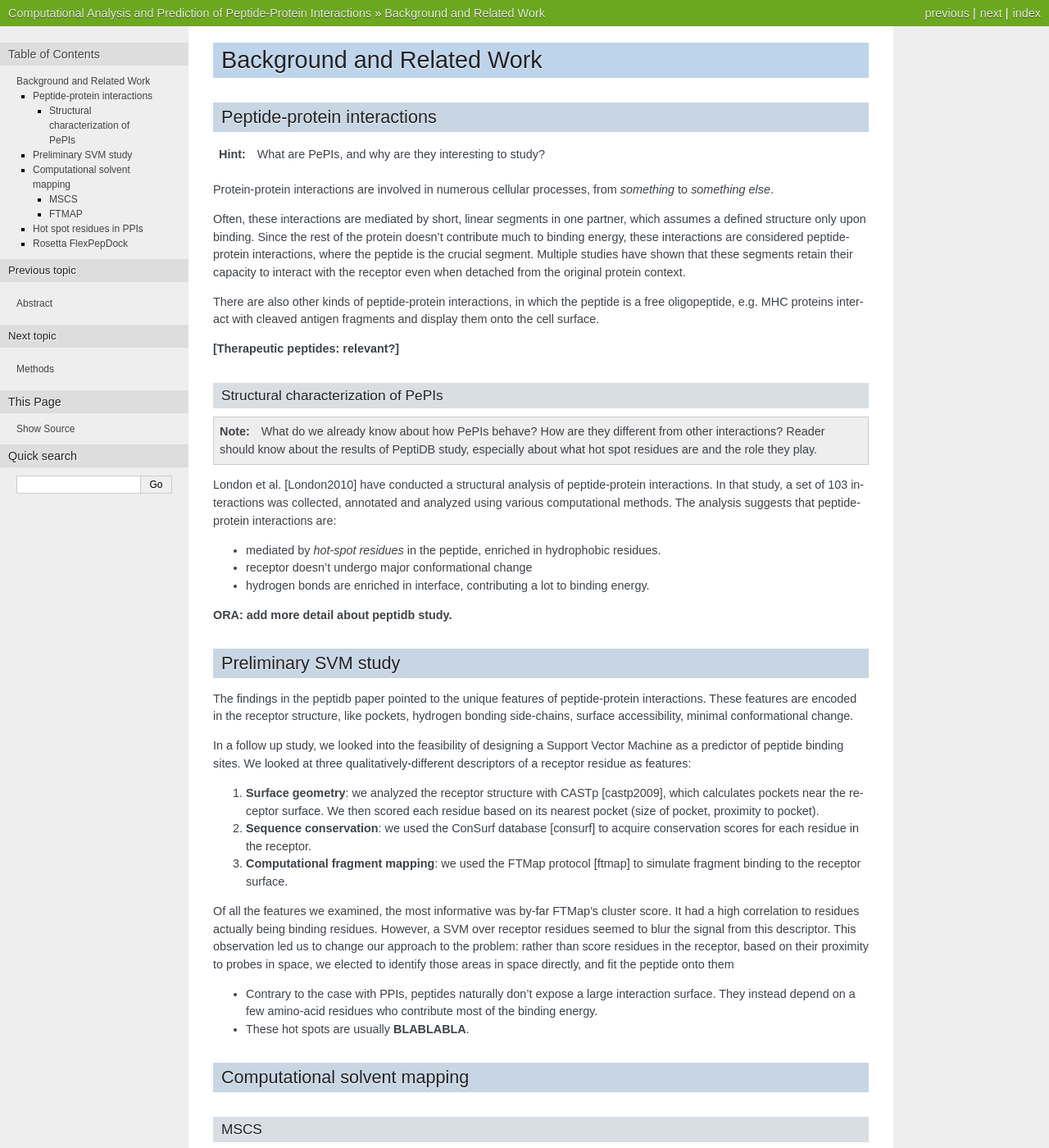
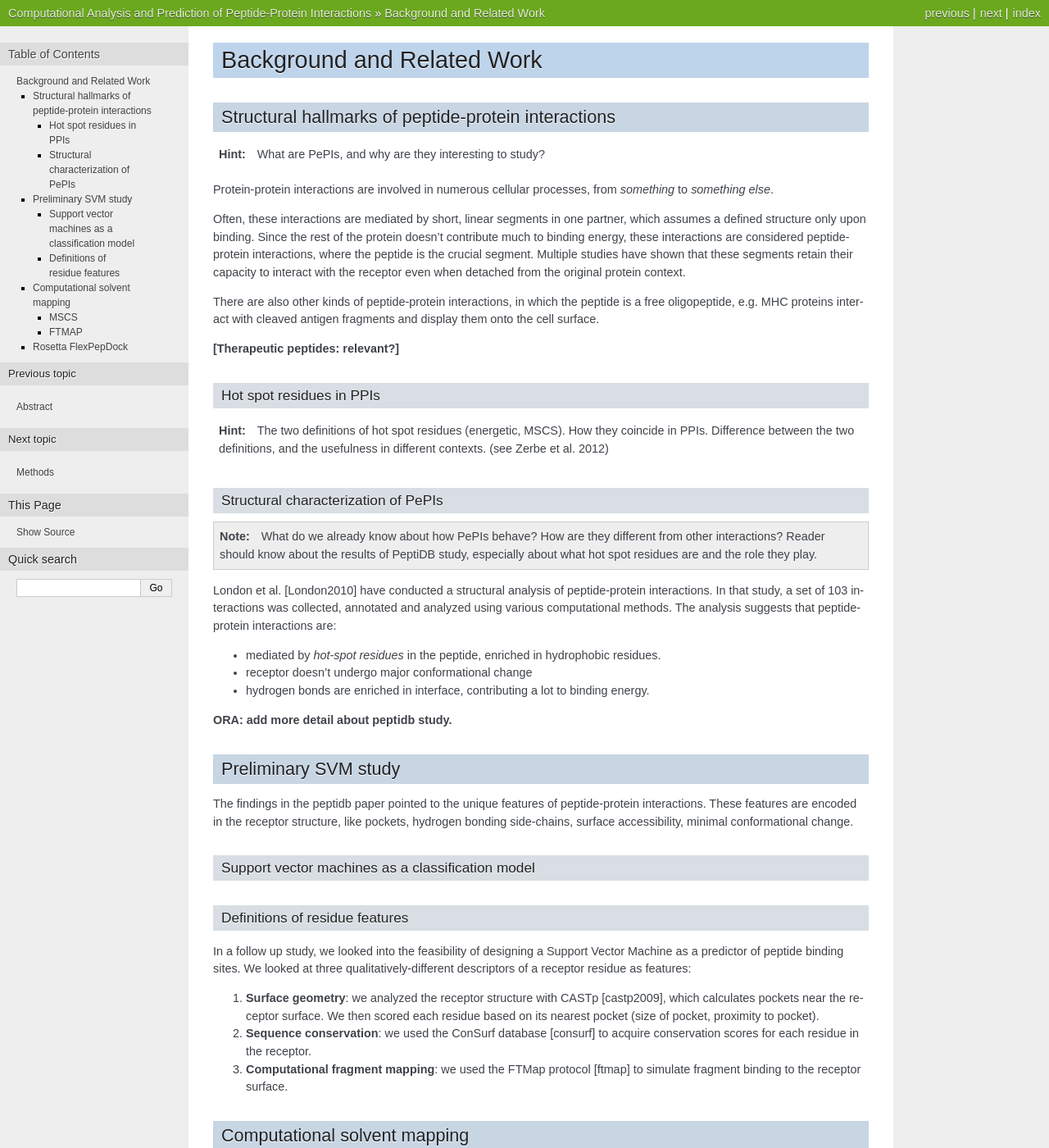
Before and after one commit to assaff/msc-thesis, a Sphinx documentation site: the page built from source/background.rst, in a window 1280 px wide and 1400 px high. Shown: the whole window at 82% size. Built offline with Sphinx 7.4.7, drawn with Linux system fonts in a browser that asks for light colours; formulas are drawn with MathJax 3; some of the changed text lies outside the part shown.

Commit message:
minor fixes in results and background

```diff
--- a/source/background.rst
+++ b/source/background.rst
@@ -2,7 +2,7 @@ Background and Related Work
 ===========================
 
 
-Peptide-protein interactions
+Structural hallmarks of peptide-protein interactions
 ------------------------------------------------------
 
 .. hint::
@@ -26,6 +26,16 @@ interact with cleaved antigen fragments and display them onto the
 cell surface.
 
 **[Therapeutic peptides: relevant?]**
+
+Hot spot residues in PPIs
+~~~~~~~~~~~~~~~~~~~~~~~~~~
+
+.. hint::
+    The two definitions of hot spot residues (energetic, MSCS).
+    How they coincide in PPIs.
+    Difference between the two definitions, and the usefulness in
+    different contexts. (see Zerbe et al. 2012)
+
 
 Structural characterization of PePIs
 ~~~~~~~~~~~~~~~~~~~~~~~~~~~~~~~~~~~~~~~~~~
@@ -75,6 +85,12 @@ These features are encoded in the receptor structure, like pockets,
 hydrogen bonding side-chains, surface accessibility, minimal
 conformational change.
 
+Support vector machines as a classification model
+~~~~~~~~~~~~~~~~~~~~~~~~~~~~~~~~~~~~~~~~~~~~~~~~~
+
+Definitions of residue features
+~~~~~~~~~~~~~~~~~~~~~~~~~~~~~~~~
+
 In a follow up study, we looked into the feasibility of designing a
 Support Vector Machine as a predictor of peptide binding sites. We
 looked at three qualitatively-different descriptors of a receptor
@@ -88,19 +104,6 @@ residue as features:
    to acquire conservation scores for each residue in the receptor.
 3. **Computational fragment mapping**: we used the FTMap protocol
    [ftmap]_ to simulate fragment binding to the receptor surface.
-
-Of all the features we examined, the most informative was by-far
-FTMap's cluster score. It had a high correlation to residues actually
-being binding residues. However, a SVM over receptor residues seemed
-to blur the signal from this descriptor. This observation led us to
-change our approach to the problem: rather than score residues in the
-receptor, based on their proximity to probes in space, we elected to
-identify those areas in space directly, and fit the peptide onto them
-
-* Contrary to the case with PPIs, peptides naturally don't expose a
-  large interaction surface. They instead depend on a few amino-acid
-  residues who contribute most of the binding energy.
-* These hot spots are usually **BLABLABLA**.
 
 Computational solvent mapping
 ------------------------------
@@ -162,16 +165,6 @@ included in each CS).
     * FTMap allows for fast, large-scale analysis of protein surfaces
       from the hot-spot point of view.
 
-Hot spot residues in PPIs
---------------------------
-
-.. hint::
-    The two definitions of hot spot residues (energetic, MSCS).
-    How they coincide in PPIs.
-    Difference between the two definitions, and the usefulness in
-    different contexts. (see Zerbe et al. 2012)
-
-
 
 
 Rosetta FlexPepDock
```
Also changed, not shown: source/results.rst (+12 -0 lines).
